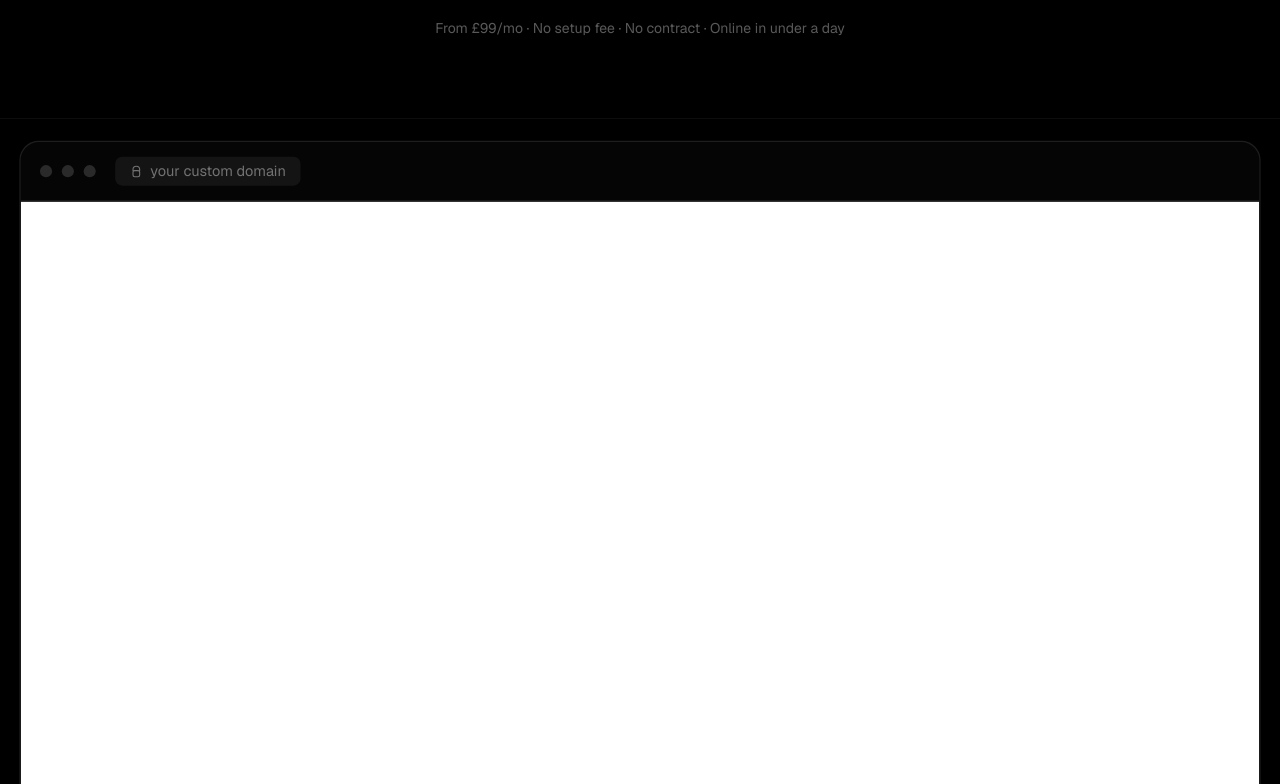
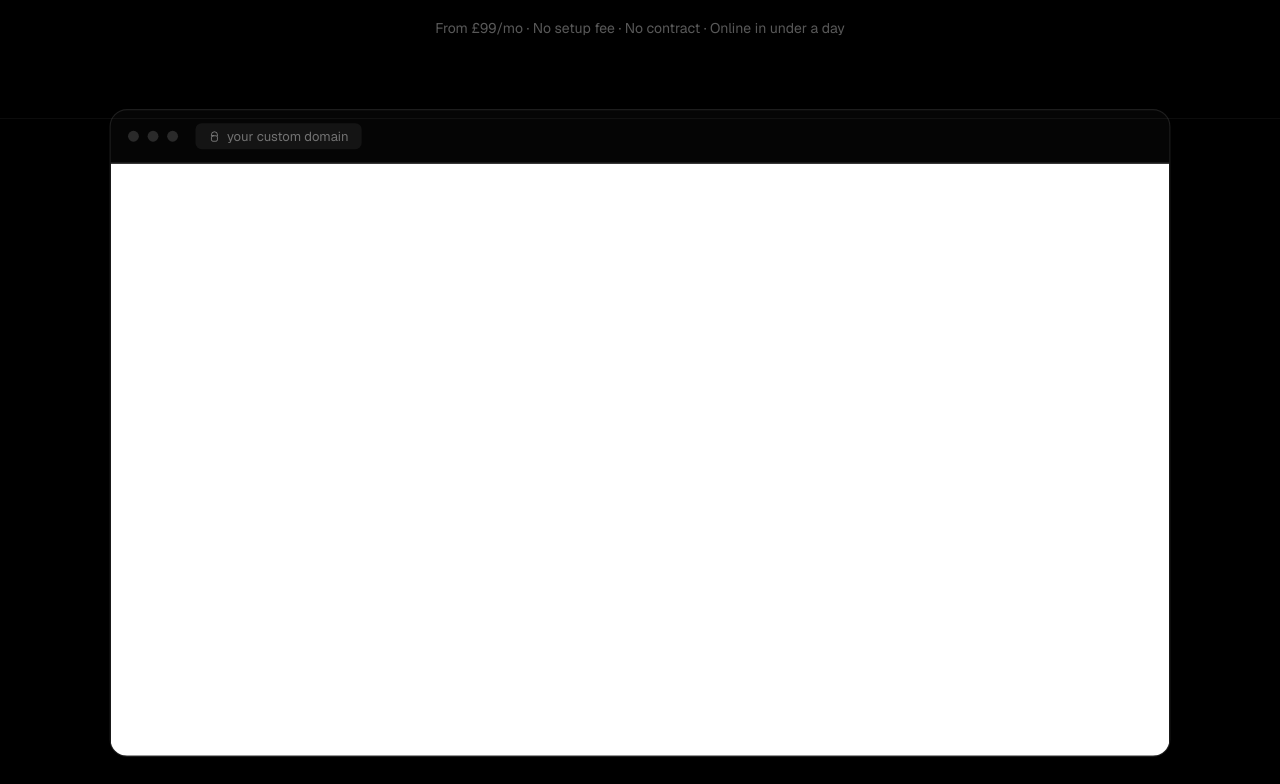
Before and after one commit to primebaze/ksite, a Next.js app: page / in a window 1280 px wide. Shown: the part 516-1300 px from the top of the page. Built offline with nearby package versions, Linux system fonts and the light colour scheme; no server answers.

Commit message:
Fix hero reel position: remove sticky gap, gentle scroll-zoom in place
The pinned zoom centered the reel in a tall section, leaving a big empty
gap under the hero. Reel now sits directly under the hero and zooms
in/out as it scrolls through view (no pinning, no gap).

```diff
--- a/components/ScrollZoom.tsx
+++ b/components/ScrollZoom.tsx
@@ -3,22 +3,19 @@
 import { useRef, type ReactNode } from "react";
 import { motion, useScroll, useTransform } from "motion/react";
 
-// As this scrolls into view it zooms up to fill the screen, holds, then zooms
-// back out as it leaves — then the page keeps scrolling normally.
+// Sits directly under the hero. As it scrolls through the viewport it zooms in
+// (grows toward filling the view) then eases back out — no sticky pinning, so it
+// stays where it belongs with no empty gap.
 export function ScrollZoom({ children }: { children: ReactNode }) {
   const ref = useRef<HTMLDivElement>(null);
   const { scrollYProgress } = useScroll({ target: ref, offset: ["start end", "end start"] });
-  const scale = useTransform(scrollYProgress, [0.12, 0.45, 0.62, 0.92], [0.86, 1.22, 1.22, 0.94]);
+  const scale = useTransform(scrollYProgress, [0, 0.4, 0.6, 1], [0.92, 1.12, 1.12, 0.96]);
 
   return (
-    <div ref={ref} className="relative h-[200vh]">
-      {/* overflow-hidden here clips the zoomed reel to the viewport (so it fills
-          edge-to-edge); it's on the sticky element itself, which doesn't break sticky. */}
-      <div className="sticky top-0 flex h-screen items-center justify-center overflow-hidden px-6">
-        <motion.div style={{ scale }} className="w-full max-w-5xl">
-          {children}
-        </motion.div>
-      </div>
+    <div ref={ref} className="mx-auto max-w-5xl px-6 pb-24 pt-4">
+      <motion.div style={{ scale }} className="origin-center">
+        {children}
+      </motion.div>
     </div>
   );
 }
```
